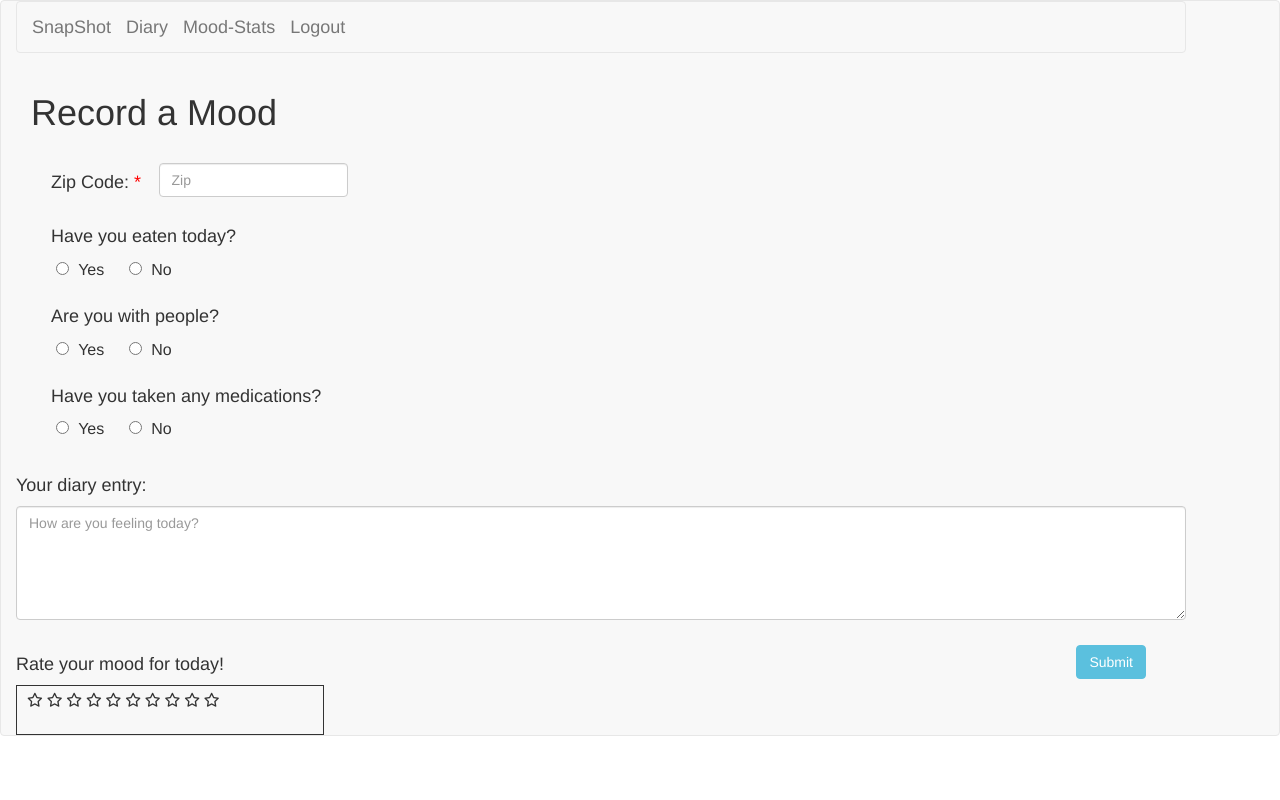
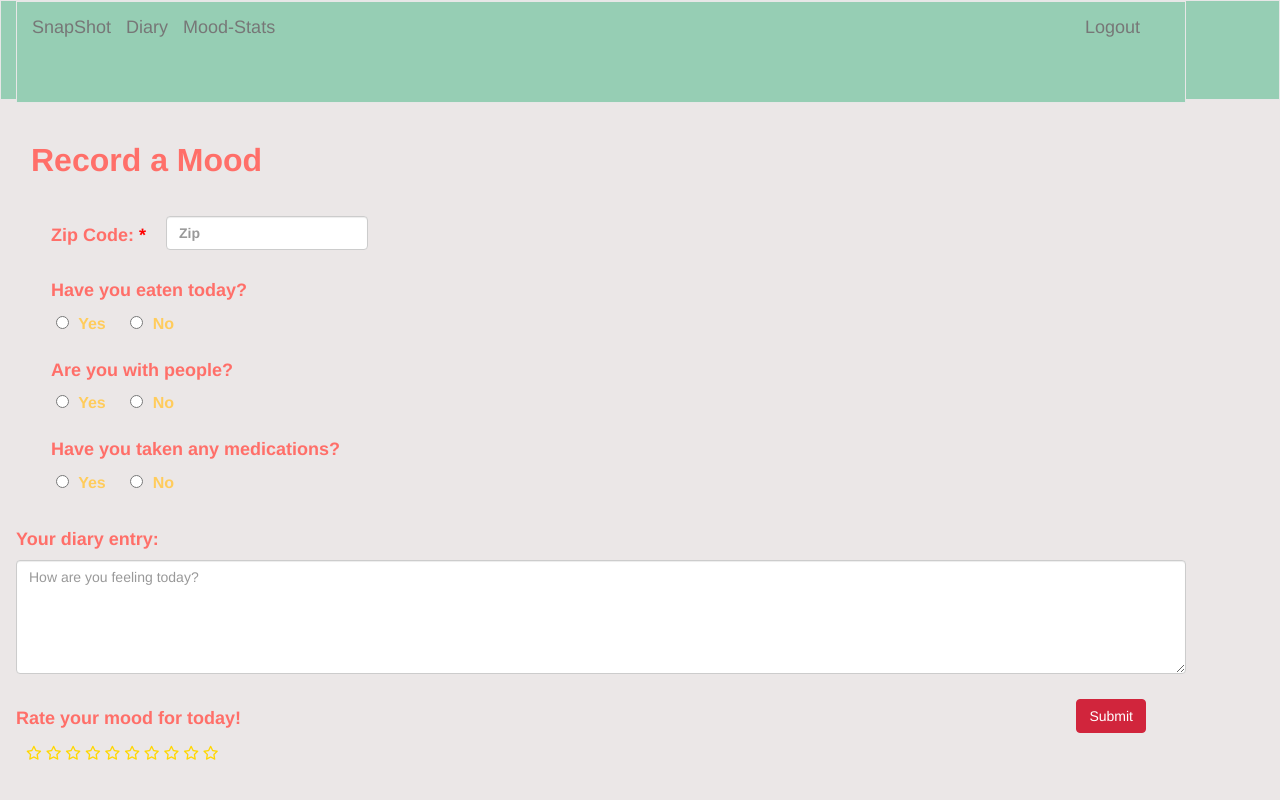
Before and after one commit to Rconat/Mood-Tracker-App-Project-2, a Node server app: page /diary in a window 1280 px wide. Run offline with Node 20, Linux system fonts and the light colour scheme; the visitor is signed in with stand-in values (Sample User, id 1); data that the repository does not hold is empty; some libraries are stand-ins or nearby versions.

Commit message:
styling of login, signup, diary, members, and graphs

```diff
--- a/public/stylesheets/style.css
+++ b/public/stylesheets/style.css
@@ -2,7 +2,9 @@ form.signup,
 form.login {
   margin-top: 50px;
 }
-
+/* .container{
+  width:100%;
+} */
 .form-check{
     float: right;
 }
@@ -30,7 +32,7 @@ form.login {
 
  .ratingDiv{
     border-style: solid;
-    border-width: 1px;
+    /* border-width: 1px; */
     height: 50px;
     width: 40%;
     padding-left: 10px;
@@ -107,14 +109,14 @@ form.login {
   margin: 5px;
 }
 
-
+/*
 button.submit {
   float: right;
   margin-bottom: 30px;
   color: #fff;
   background-color: #5bc0de;
   border-color: #5bc0de;
-}
+} */
 
 
 #diaryDiv {
@@ -137,14 +139,15 @@ button.submit {
  }
 
  .btn{
-    /* display:flex;
-    justify-content: space-between; */
+    display:flex;
+    justify-content: space-between;
     color: white;
     float: right;
-    background-color: #5bc0de;
-    border-color: #5bc0de;
+    background-color: #d1253c;
+    border-color: #d1253c;
     text-transform: none;
     margin-right: 40px;
+    position:relative
 }
 
 #wicon {
@@ -152,3 +155,75 @@ button.submit {
   min-width: 80px;
   background-color: gainsboro;
 }
+#logoutId {
+  float: right;
+}
+
+.backgroundColor{
+  background-color: rgb(235, 231, 231);
+}
+
+.iconColor{
+  color:gold;
+}
+
+.navbarColor {
+  background-color: #96ceb4;
+  height: 100px;
+}
+
+.moodyLogo {
+ width: 150px;
+ height: 150px;
+
+}
+.center {
+  display: block;
+  margin-left:auto;
+  margin-right: auto;
+  width: 20%;
+  float:left;
+}
+
+.signUpHeader{
+  color: #96ceb4;
+  font-size: 50px;
+  font-weight: bolder;
+}
+
+.signUpFont{
+ font-size: xx-large;
+ color: #96ceb4;
+}
+
+.orLogInFont{
+  color:#158CBA;
+  font-size: 20px;
+}
+
+.navbar-default{
+  background-color: #96ceb4;
+  width: 100%;
+  border-radius: 0px;
+}
+.membersTitle{
+  font-size: xx-large;
+ color: #ff6f69;
+ font-weight: bold;
+}
+
+.recordAMood{
+  font-size: xx-large;
+  color: #ff6f69;
+  font-weight: bold;
+}
+
+.diaryBubbles{
+  font-size: xx-large;
+  color: #ffcc5c;
+  font-weight: bold;
+}
+h4{
+  color: #ff6f69;
+  font-weight: bold;
+}
--- a/views/diary.handlebars
+++ b/views/diary.handlebars
@@ -2,10 +2,10 @@
 <script src="js/diary.js" type="text/javascript"></script>
 <script type="text/javascript" src="js/weatherapi.js"></script>
 <!--end navBar Row-->
-<div class="container">
-    <h1>Record a Mood</h1>
-    <form id="diary">
-        <div class="row">
+<div class="container backgroundColor">
+    <h1 class="recordAMood">Record a Mood</h1>
+    <form id="diary" >
+        <div class="row diaryBubbles">
             <div class="col-md-8 mood-question-block">
                 <div id="zip-div" class="zip-inline required">
                     <h4 style="width:60%" class="required-label">Zip Code: </h4>
@@ -41,7 +41,7 @@
             </div>
         </div>
         <!--end row-->
-        <div class="row flexcon">
+        <div class="row flexcon backgroundColor">
             <div class="col-md-12">
                 <h4>Your diary entry:</h4>
                 <textarea placeholder="How are you feeling today?" class="form-control" rows="5"
@@ -49,10 +49,10 @@
             </div>
         </div>
         <!--end text area-->
-        <div class="row flexcon">
+        <div class="row flexcon backgroundColor">
             <div class="col-md-8">
                 <h4>Rate your mood for today!</h4>
-                <div class="ratingDiv">
+                <div class="ratingDiv iconColor">
                     <i class="far fa-star" data-id="1"> </i>
                     <i class="far fa-star" data-id="2"></i>
                     <i class="far fa-star" data-id="3"></i>
@@ -67,7 +67,7 @@
                 </div>
             </div>
             <div class="col-md-4">
-                <button type="submit" class="btn btn-primary submit" data-userId="{{user.id}}"> Submit </button>
+                <button type="submit" class="btn" data-userId="{{user.id}}"> Submit </button>
             </div>
         </div>
     </form>
--- a/views/graphs.handlebars
+++ b/views/graphs.handlebars
@@ -1,6 +1,6 @@
 <script src="js/graphs.js" type="text/javascript"></script>
 
-<div class="container">
+<div class="container backgroundColor">
 
   <div class="finalPageGraph">
     <div id="graphDiv" class="finalGraphBody">
@@ -22,7 +22,7 @@
   <div class="row graphButtons">
 
     <button type="button" id="taken-meds" class="btn btn-light">Taken Medications</button>
-    <button type="button" id="eaten-today" class="btn btn-primary">Eaten Today</button>
+    <button type="button" id="eaten-today" class="btn btn-light">Eaten Today</button>
     <button type="button" id="with-others" class="btn btn-light">With Others</button>
 
   </div>
--- a/views/layouts/main.handlebars
+++ b/views/layouts/main.handlebars
@@ -19,18 +19,21 @@
 
 </head>
 
-<body>
+<body class="backgroundColor">
 
 
-  </nav>
-  <nav class="navbar navbar-default">
+
+  <nav class="navbar navbar-default navbarColor">
+
     <div class="container-fluid">
+       {{!-- <img src="./images/Moody.png" class="moodyLogo center" alt="Moody Logo"> --}}
       <div class="navbar-header">
+
         {{#if user}}
         <nav class="navbar navbar-default">
           <div class="container-fluid">
             <!-- Brand and toggle get grouped for better mobile display -->
-            <div class="navbar-header">
+            <div class="navbar-header navbarColor">
               <button type="button" class="navbar-toggle collapsed" data-toggle="collapse"
                 data-target="#bs-example-navbar-collapse-1" aria-expanded="false">
                 <span class="sr-only">Toggle navigation</span>
@@ -47,7 +50,7 @@
             <!-- Collect the nav links, forms, and other content for toggling -->
             <div class="collapse navbar-collapse" id="bs-example-navbar-collapse-1">
 
-              <a class="navbar-brand" href="/logout">
+              <a class="navbar-brand" id="logoutId" href="/logout">
                 Logout
               </a>
               {{/if }}
```
Also changed, not shown: views/login.handlebars (+4 -4 lines), views/members.handlebars (+5 -5 lines), views/signup.handlebars (+4 -4 lines), public/images/Moody.png (added).
